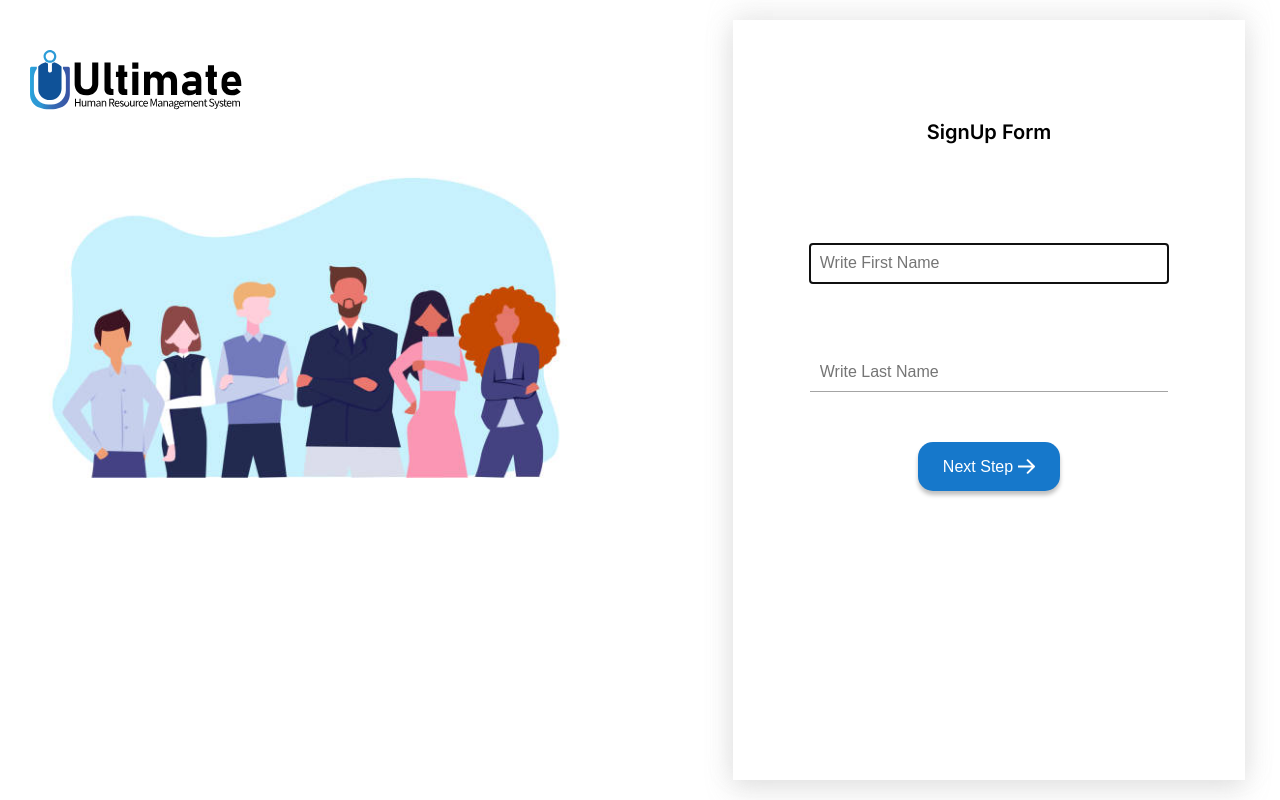
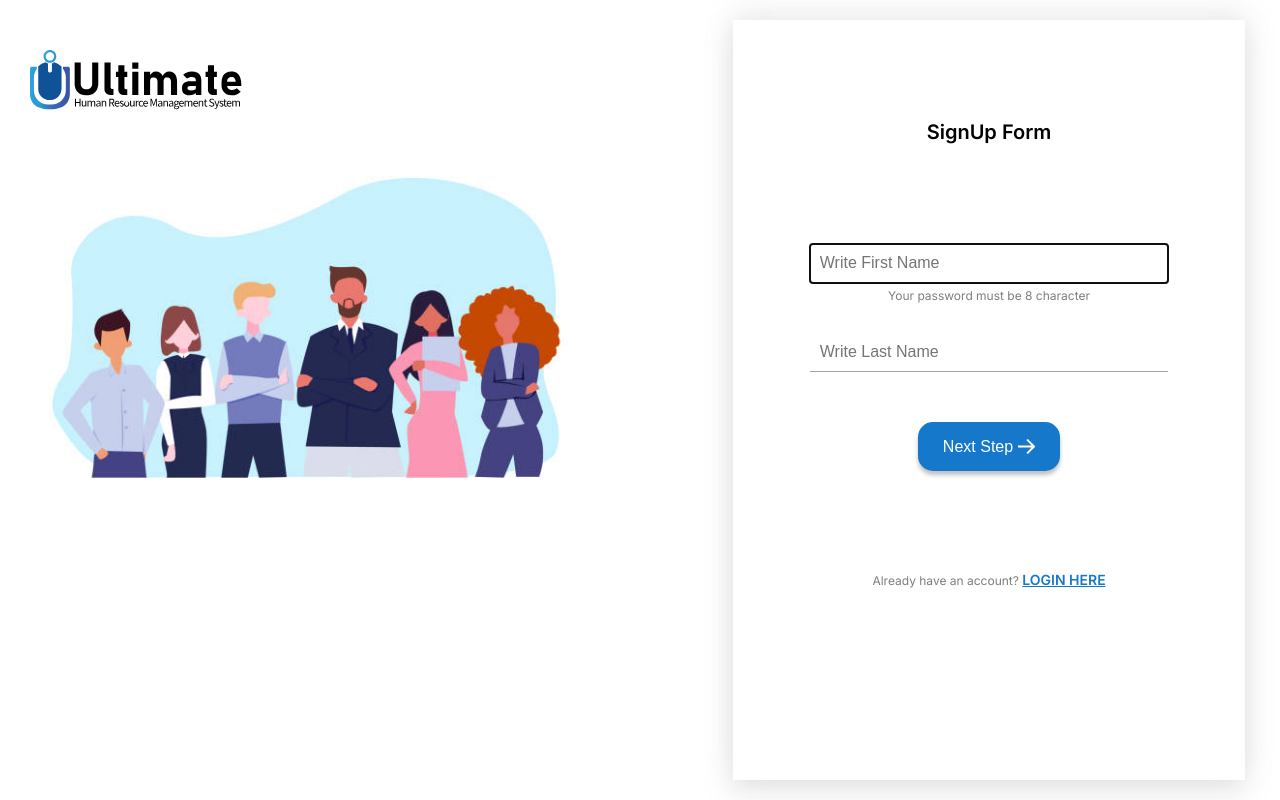
Before and after one commit to sayedpritom/Nexis, a React (Create React App) app: page /signup in a window 1280 px wide. Built offline with nearby package versions, Linux system fonts and the light colour scheme.

Commit message:
implemented attendance route & data fetch to get addendance data

```diff
--- a/src/App.js
+++ b/src/App.js
@@ -7,6 +7,7 @@ import Navbar from './Components/Navbar/Navbar';
 import { ToastContainer } from 'react-toastify';
 import 'react-toastify/dist/ReactToastify.css';
 import Login from './Pages/Login/Login';
+import Attendance from './Pages/Attendance/Attendance';
 
 function App() {
   return (
@@ -15,6 +16,7 @@ function App() {
       <Routes>
         <Route path='signup' element={<Signup/>}></Route>
         <Route path='login' element={<Login/>}></Route>
+        <Route path='attendance' element={<Attendance/>}></Route>
       </Routes>
       <ToastContainer />
     </div>
--- a/src/Components/Navbar/Navbar.js
+++ b/src/Components/Navbar/Navbar.js
@@ -6,7 +6,7 @@ import './Navbar.css'
 const Navbar = () => {
     return (
         <div>
-            <Link to="home"><img className='logo' src={logo} alt="" /></Link>
+            <Link to="signup"><img className='logo' src={logo} alt="" /></Link>
         </div>
     );
 };
--- /dev/null
+++ b/src/Pages/Attendance/Attendance.js
@@ -0,0 +1,23 @@
+import React, { useEffect } from 'react';
+
+const Attendance = () => {
+    useEffect(() => {
+        fetch('https://test.nexisltd.com/test', {
+            method: 'GET',
+            headers: {
+                'Content-Type': 'application/json',
+                authorization: `Bearer ${localStorage.getItem("access_token")}`
+            },
+        })
+            .then(res => res.json())
+            .then(data => console.log(data))
+    }, [])
+    console.log(localStorage.getItem("access_token"));
+    return (
+        <div>
+
+        </div>
+    );
+};
+
+export default Attendance;
--- a/src/Pages/Login/Login.js
+++ b/src/Pages/Login/Login.js
@@ -1,4 +1,5 @@
 import React, { useEffect, useState } from 'react'
+import { useNavigate } from "react-router-dom";
 import peopleImage from '../../Images/people.png'
 import arrow from '../../Images/Arrow.svg'
 import { toast } from 'react-toastify';
@@ -6,7 +7,7 @@ import './Login.css'
 
 
 const Login = () => {
-
+    let navigate = useNavigate();
     const [email, setEmail] = useState("")
     const [password, setPassword] = useState("")
 
@@ -24,12 +25,10 @@ const Login = () => {
         })
             .then(response => response.json())
             .then(data => {
-                console.log(data);
                 localStorage.setItem("access_token", data.access_token)
-                toast.success(data.success)
+                navigate('/attendance')
             })
     }
-
 
     return (
         <div className='signup'>
--- a/src/Pages/Signup/Signup.css
+++ b/src/Pages/Signup/Signup.css
@@ -84,6 +84,35 @@
     margin-left: 5px;
 }
 
+.eight-character {
+    margin-top: -45px;
+    margin-bottom: 10px;
+    font-style: normal;
+    font-weight: 400;
+    font-size: 12px;
+    line-height: 15px;
+    color: #7E7E7E;
+}
+
+.already-have-account {
+    font-weight: 400;
+    font-size: 12px;
+    line-height: 15px;
+    color: #7E7E7E;
+    margin-top: 100px;
+}
+
+
+.already-have-account>a {
+    font-weight: 600;
+    font-size: 14px;
+    line-height: 17px;
+    text-transform: uppercase;
+    text-decoration-line: underline;
+    color: #1678CB;
+
+}
+
 /* Responsive Styles */
 
 @media only screen and (max-width: 900px) {
--- a/src/Pages/Signup/Signup.js
+++ b/src/Pages/Signup/Signup.js
@@ -3,6 +3,7 @@ import peopleImage from '../../Images/people.png'
 import arrow from '../../Images/Arrow.svg'
 import { toast } from 'react-toastify';
 import './Signup.css'
+import { Link } from 'react-router-dom';
 
 
 const Signup = () => {
@@ -64,6 +65,7 @@ const Signup = () => {
                 {index === 1 &&
                     <form onSubmit={handleSubmitNames}>
                         <input required autoFocus onChange={(e) => setFirstName(e.target.value)} type="text" value={firstName} placeholder='Write First Name' />
+                        <p className='eight-character'>Your password must be 8 character</p>
                         <br />
                         <input required onChange={(e) => setLastName(e.target.value)} type="text" value={lastName} placeholder='Write Last Name' />
                         <div className="buttons">
@@ -89,6 +91,7 @@ const Signup = () => {
                             <button type='submit' className='next-step-btn'>Next Step <img src={arrow} alt="" /></button>
                         </div>
                     </form>}
+                <p className='already-have-account'>Already have an account? <Link to="/login">Login here</Link> </p>
             </div>
         </div>
     );
```
Also changed, not shown: src/Pages/Attendance/Attendance.css (added).
